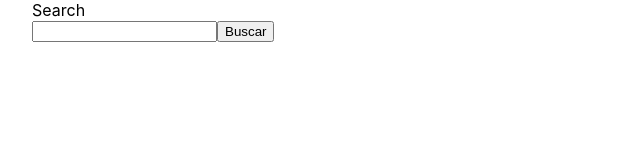
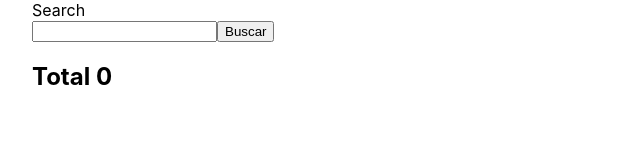
Before and after one commit to l-fernandocosta/react-optimization, a Next.js app: page / in a window 1280 px wide. Shown: the top 160 px of the page, without its empty margins (0-640 px from the left). Built offline with nearby package versions, Linux system fonts and the light colour scheme.

Commit message:
Otimization with react

```diff
--- a/Components/ProductItem.tsx
+++ b/Components/ProductItem.tsx
@@ -5,14 +5,16 @@ interface ProductProps {
     price: number,
     id: number,
     title: string,
-  }
+  },
+  onAddWishList: (id: number) => void
 }
 
 
-function ProductItemComponent({ product }: ProductProps) {
+function ProductItemComponent({ product, onAddWishList}: ProductProps) {
   return (
     <div >
       {product.title} - <strong>${product.price}</strong> {product.id}
+      <button onClick={() => onAddWishList(product.id)}>Wish List</button>
     </div>
   )
 }
--- a/Components/SearchResults.tsx
+++ b/Components/SearchResults.tsx
@@ -1,20 +1,33 @@
-import ProductItem from "./ProductItem";
+import { useMemo } from "react";
+import {ProductItem} from "./ProductItem";
 
 interface ProductsProps {
   results: Array<{
     price: number,
     id: number,
     title: string
-  }>
+  }>,
+  onAddWishList: (id: number) => void
 }
 
 
-export default function SearchResults({results} : ProductsProps) {
+export default function SearchResults({results, onAddWishList} : ProductsProps) {
+  const sumPriceProducts = useMemo(() => {
+    return results.reduce((acc, product:any) => {
+      return acc + product.price
+    }, 0)
+  }, [results])
+
   return (
     <div>
+      <h2>Total {sumPriceProducts}</h2>
       {results.map((product) => {
         return (
-          <ProductItem product={product} key={product.id}/>
+          <ProductItem
+            product={product}
+            key={product.id}
+            onAddWishList = {onAddWishList}
+          />
         );
       })}
     </div>
--- a/pages/index.tsx
+++ b/pages/index.tsx
@@ -1,8 +1,9 @@
 import type { NextPage } from 'next'
 import Head from 'next/head'
-import { FormEvent, FormEventHandler, useState } from 'react'
+import { FormEvent, useCallback, useState } from 'react'
 import SearchResults from '../Components/SearchResults'
 import styles from '../styles/Home.module.css'
+
 
 const Home: NextPage = () => {
   const [input, setInput] = useState('');
@@ -19,6 +20,9 @@ const Home: NextPage = () => {
       setResults(data);
   }
 
+  const addWishList = useCallback((id: number) => {
+    alert(`Produto: ${id}`)
+  }, [])
   return (
     <div className={styles.container}>
       <Head>
@@ -32,7 +36,9 @@ const Home: NextPage = () => {
         <input type="text" value={input} onChange={(e) => setInput(e.target.value)}/>
         <button type='submit'>Buscar</button>
         </form>
-        <SearchResults results={results}/>
+        <SearchResults
+        results={results}
+        onAddWishList = {addWishList}/>
     </div>
   )
 }
```
Also changed, not shown: 1 other file (tests, documents, lock files or other folders).
